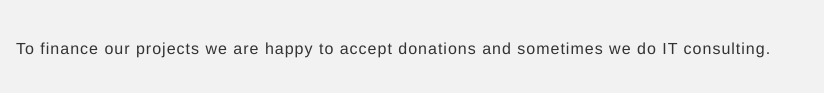
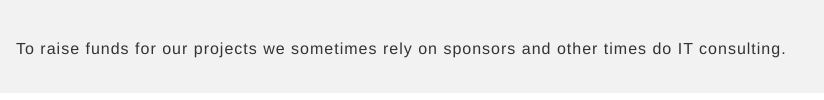
Before and after one commit to ledweb/ledweb.github.io, a plain HTML site: page index.html in a window 1280 px wide. Shown: the part 852-952 px from the top of the page, 214-1038 px from the left. Drawn offline with nearby package versions, Linux system fonts and the light colour scheme; a web font is replaced by a local one.

Commit message:
final touches to the vision

```diff
--- a/index.html
+++ b/index.html
@@ -185,9 +185,9 @@
         </p><br/>
 
         <p style="text-align: left">
-            To finance our projects
-                we are happy to accept donations
-                and sometimes we do IT consulting.
+            To raise funds for our projects
+                we sometimes rely on sponsors
+                and other times do IT consulting.
         </p>
 
 
```
